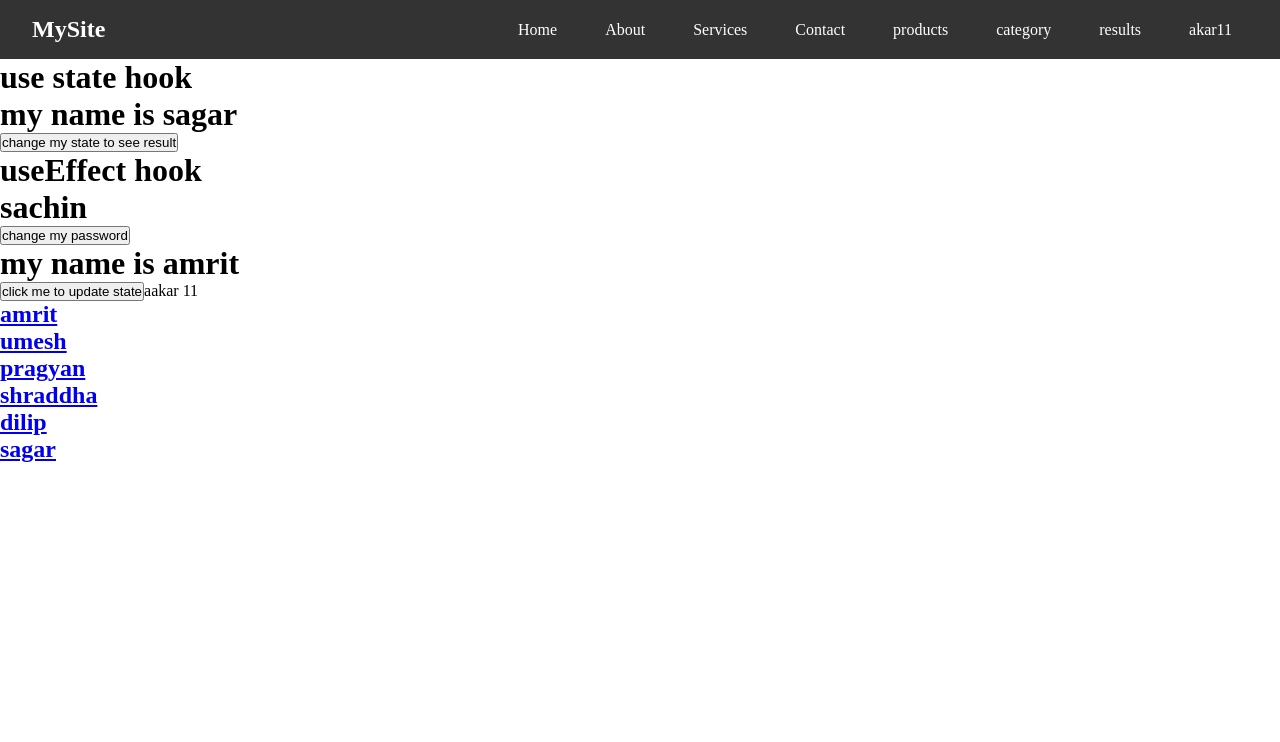
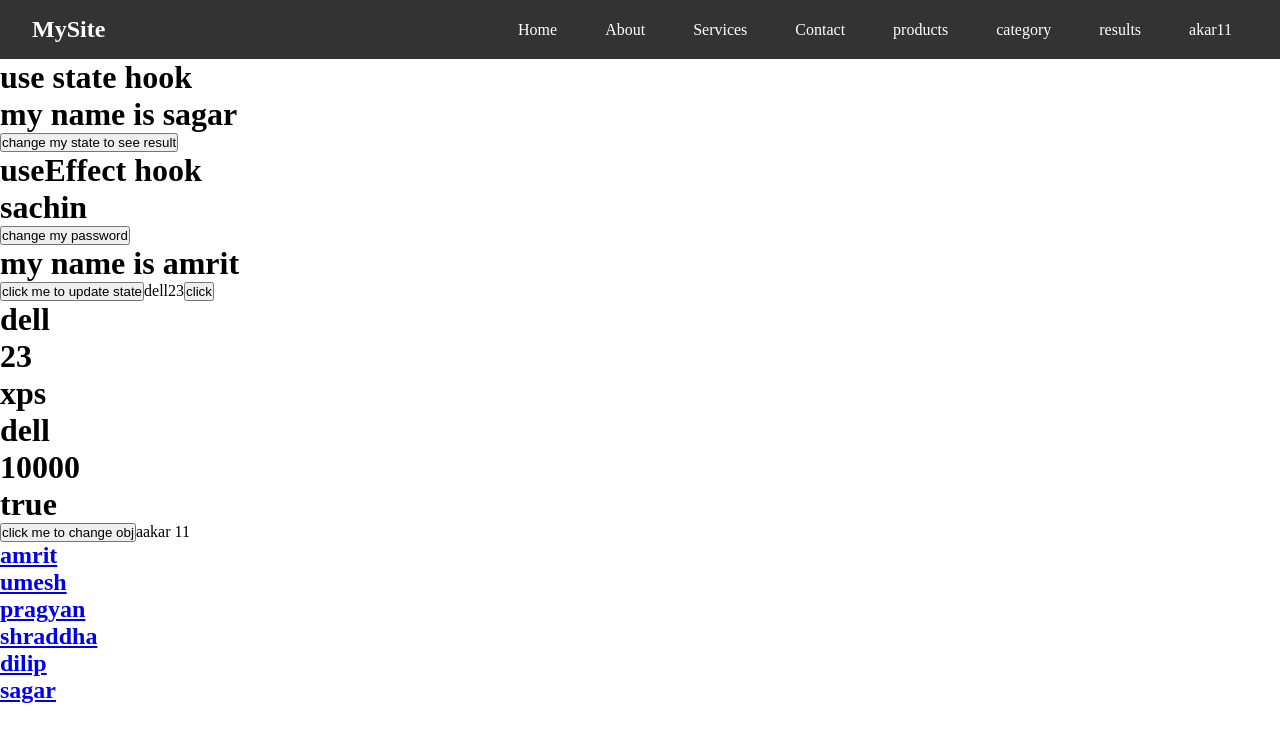
Before and after one commit to sagarregmi2056/reactuseNavigate, a React (Vite) app: page /aakar11 in a window 1280 px wide. Shown: the top 742 px of the page. Built offline with nearby package versions, Linux system fonts and the light colour scheme.

Commit message:
added usestate with obj

```diff
--- a/src/App.jsx
+++ b/src/App.jsx
@@ -24,6 +24,8 @@ import Us from "./pages/Us";
 import Usestatehook from "./pages/Usestatehook";
 import UseEffecthook from "./pages/UseEffecthook";
 import UseStateme from "./pages/UseStateme";
+import Useobj from "./pages/Useobj";
+import UseStateObj from "./UseStateObj";
 
 function App() {
   return (
@@ -34,6 +36,9 @@ function App() {
       <UseEffecthook />
 
       <UseStateme />
+      <Useobj />
+
+      <UseStateObj />
       {/* <Us /> */}
 
       <Routes>
--- /dev/null
+++ b/src/UseStateObj.jsx
@@ -0,0 +1,38 @@
+import React, { useState } from "react";
+
+const UseStateObj = () => {
+  const obj = {
+    name: "dell",
+    age: 23,
+    model: "xps",
+    brand: "dell",
+    price: 10000,
+    isSold: true,
+  };
+
+  const [value, setValue] = useState(obj);
+
+  const changemystate = () => {
+    setValue((agadikostate) => {
+      return {
+        ...agadikostate,
+        name: "sagar",
+      };
+    });
+  };
+
+  return (
+    <>
+      <h1>{value.name}</h1>
+      <h1>{value.age}</h1>
+      <h1>{value.model}</h1>
+      <h1>{value.brand.toLowerCase()}</h1>
+      <h1>{value.price}</h1>
+      <h1>{value.isSold.toString()}</h1>
+
+      <button onClick={changemystate}>click me to change obj</button>
+    </>
+  );
+};
+
+export default UseStateObj;
--- /dev/null
+++ b/src/pages/Useobj.jsx
@@ -0,0 +1,32 @@
+import React, { useState } from "react";
+
+const Useobj = () => {
+  const obj = {
+    name: "dell",
+    age: 23,
+    model: "xps",
+    brand: "dell",
+    price: 10000,
+  };
+  const [value, setValue] = useState(obj);
+
+  const changestate = () => {
+    setValue((agadikostate) => {
+      return {
+        ...agadikostate,
+        name: "sagar",
+      };
+    });
+  };
+
+  return (
+    <>
+      {value.name}
+      {value.age}
+
+      <button onClick={changestate}>click</button>
+    </>
+  );
+};
+
+export default Useobj;
```
